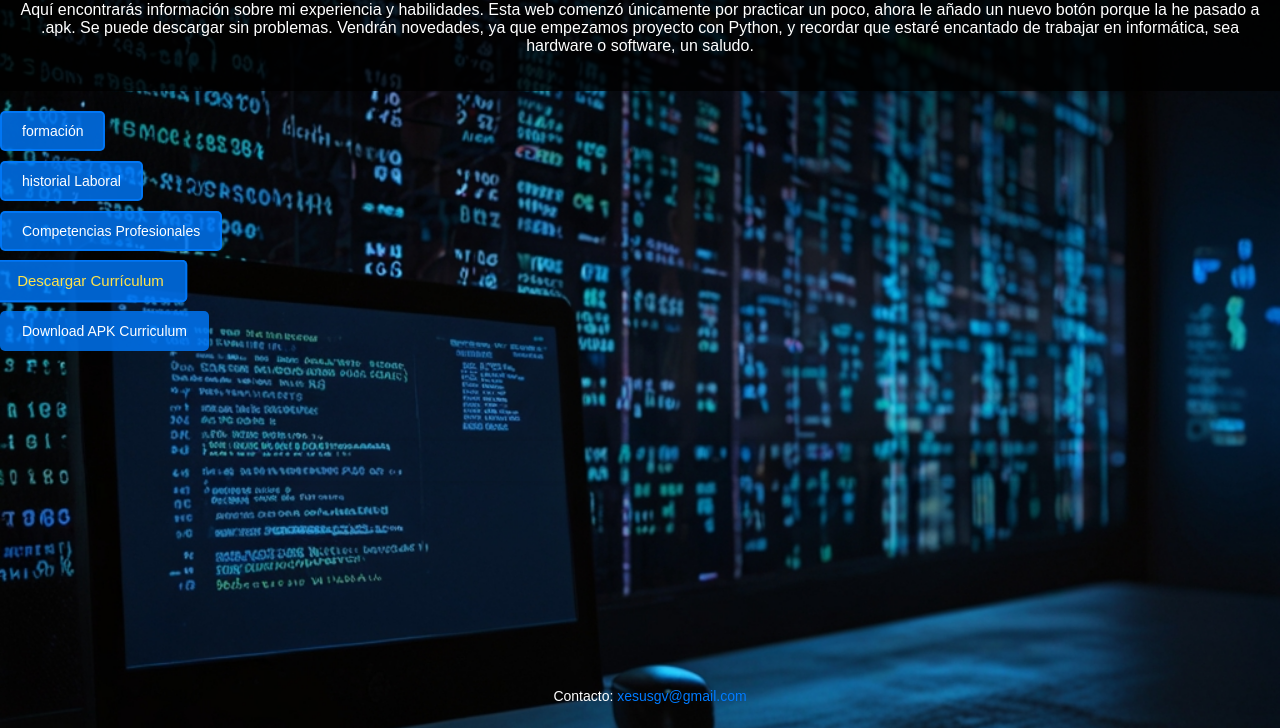
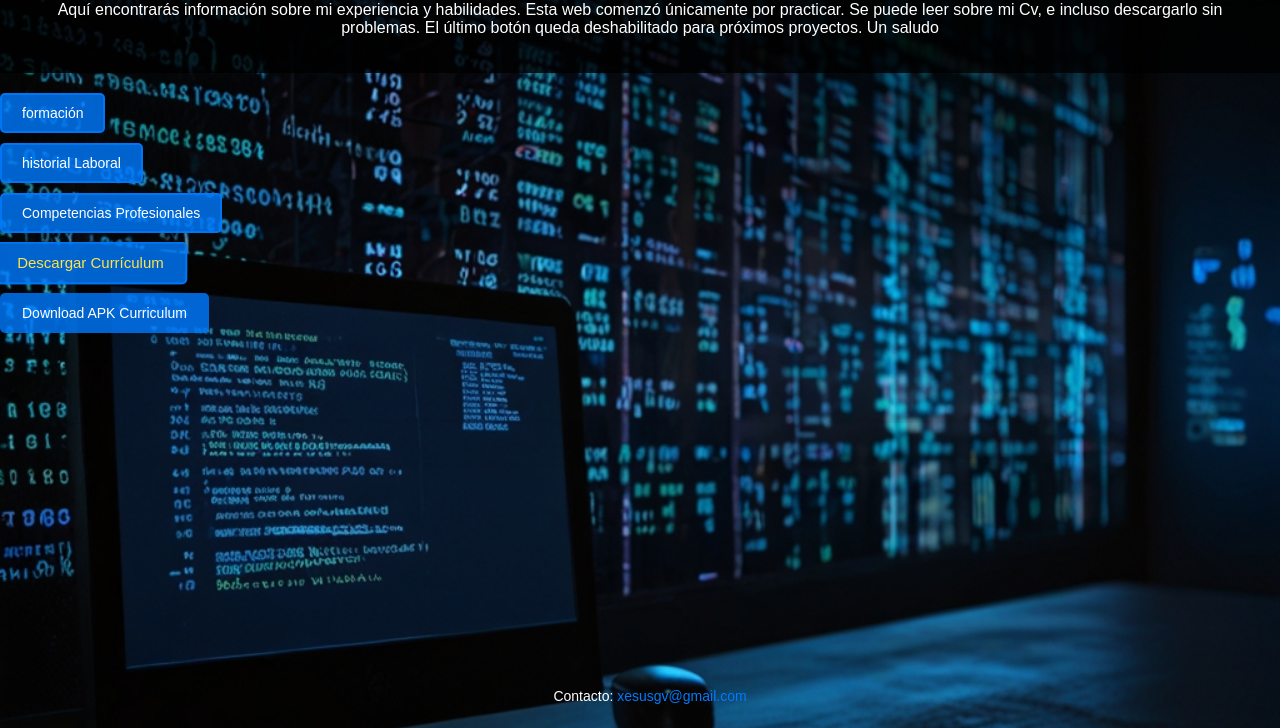
Before and after one commit to jesuscurriculum/web, a plain HTML site: page index.html in a window 1280 px wide. Shown: the part 72-800 px from the top of the page. Drawn offline with Linux system fonts and the light colour scheme.

Commit message:
Update index.html

```diff
--- a/index.html
+++ b/index.html
@@ -9,7 +9,7 @@
 <body>
     <header>
     <h1>Jesús González</h1>
-    <p>Aquí encontrarás información sobre mi experiencia y habilidades. Esta web comenzó únicamente por practicar un poco, ahora le añado un nuevo botón porque la he pasado a .apk. Se puede descargar sin problemas. Vendrán novedades, ya que empezamos proyecto con Python, y recordar que estaré encantado de trabajar en informática, sea hardware o software, un saludo.</p>
+    <p>Aquí encontrarás información sobre mi experiencia y habilidades. Esta web comenzó únicamente por practicar. Se puede leer sobre mi Cv, e incluso descargarlo sin problemas. El último botón queda deshabilitado para próximos proyectos. Un saludo</p>
 	</header>
 
 
```
